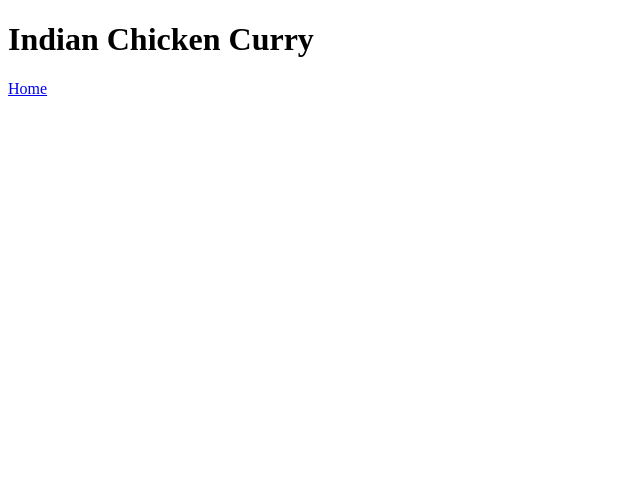
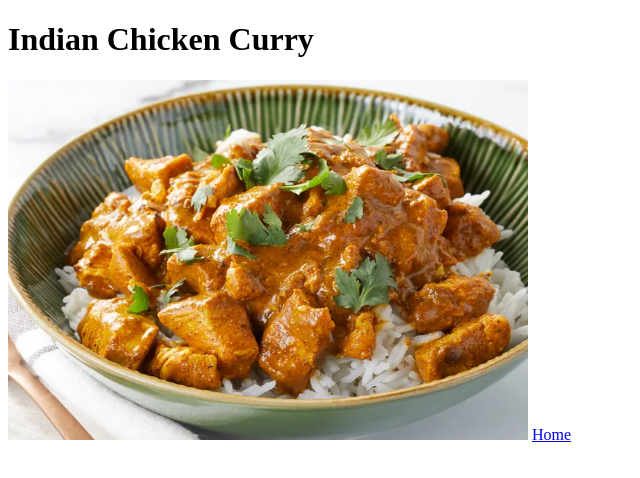
Before and after one commit to shounenripples/odin-recipes, a plain HTML site: page recipes/indian_chicken_curry.html in a window 1280 px wide. Shown: the whole page, without its empty margins (0-640 px from the left). Drawn offline with Linux system fonts and the light colour scheme.

Commit message:
Add image of dish to the recipes
The /images folder was created and indian_chicken_curry.webp was added there
Image was added to the /recipes/indian_chicken_curry.html

```diff
--- a/recipes/indian_chicken_curry.html
+++ b/recipes/indian_chicken_curry.html
@@ -7,6 +7,7 @@
 </head>
 <body>
     <h1>Indian Chicken Curry</h1>
+    <img src="../images/indian-chicken-curry.webp" alt="Indian Chicken Curry Image" height="360" width="520">
     <a href="../index.html">Home</a>
 </body>
 </html>
```
Also changed, not shown: images/indian-chicken-curry.webp (added).
